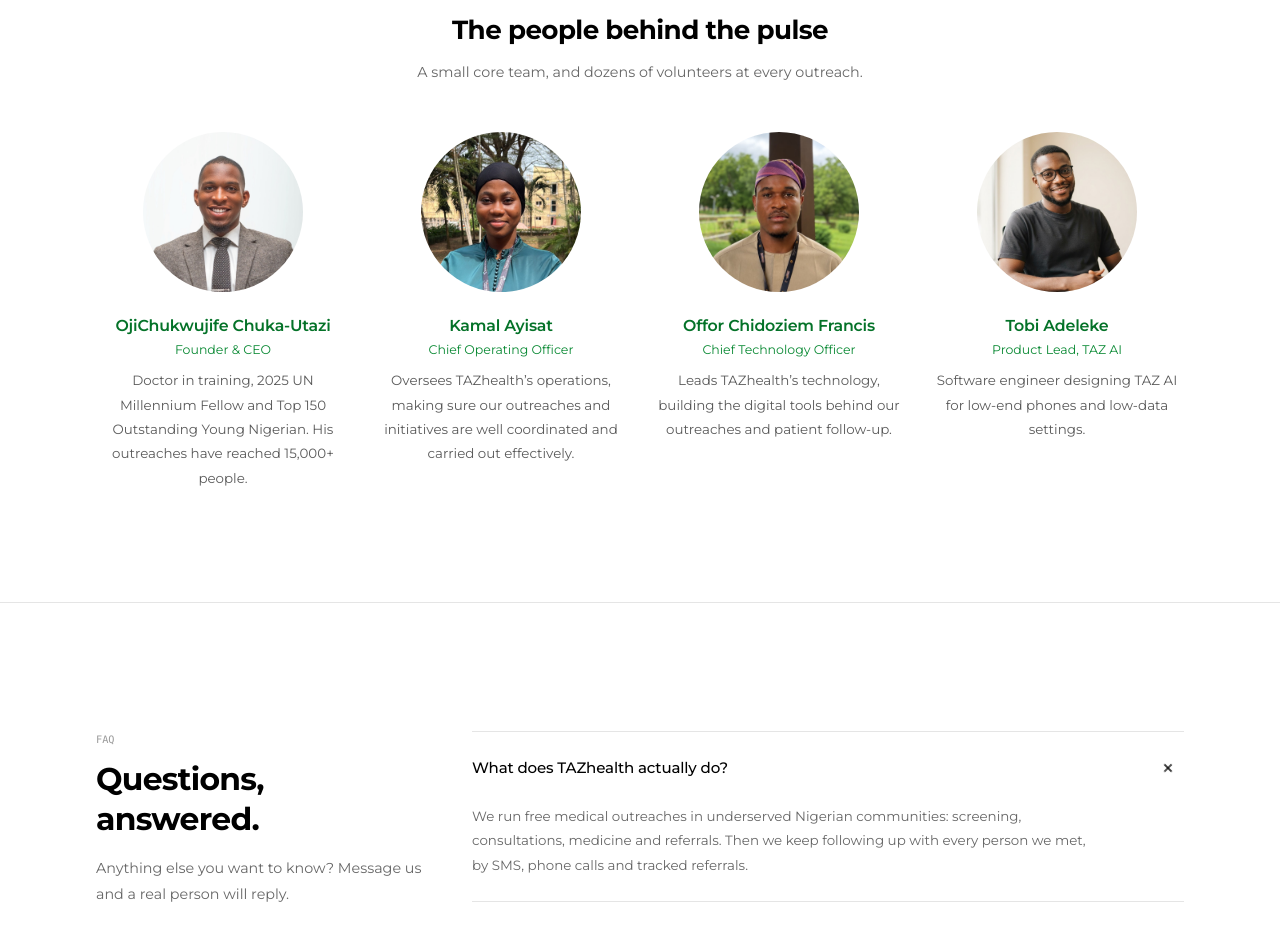
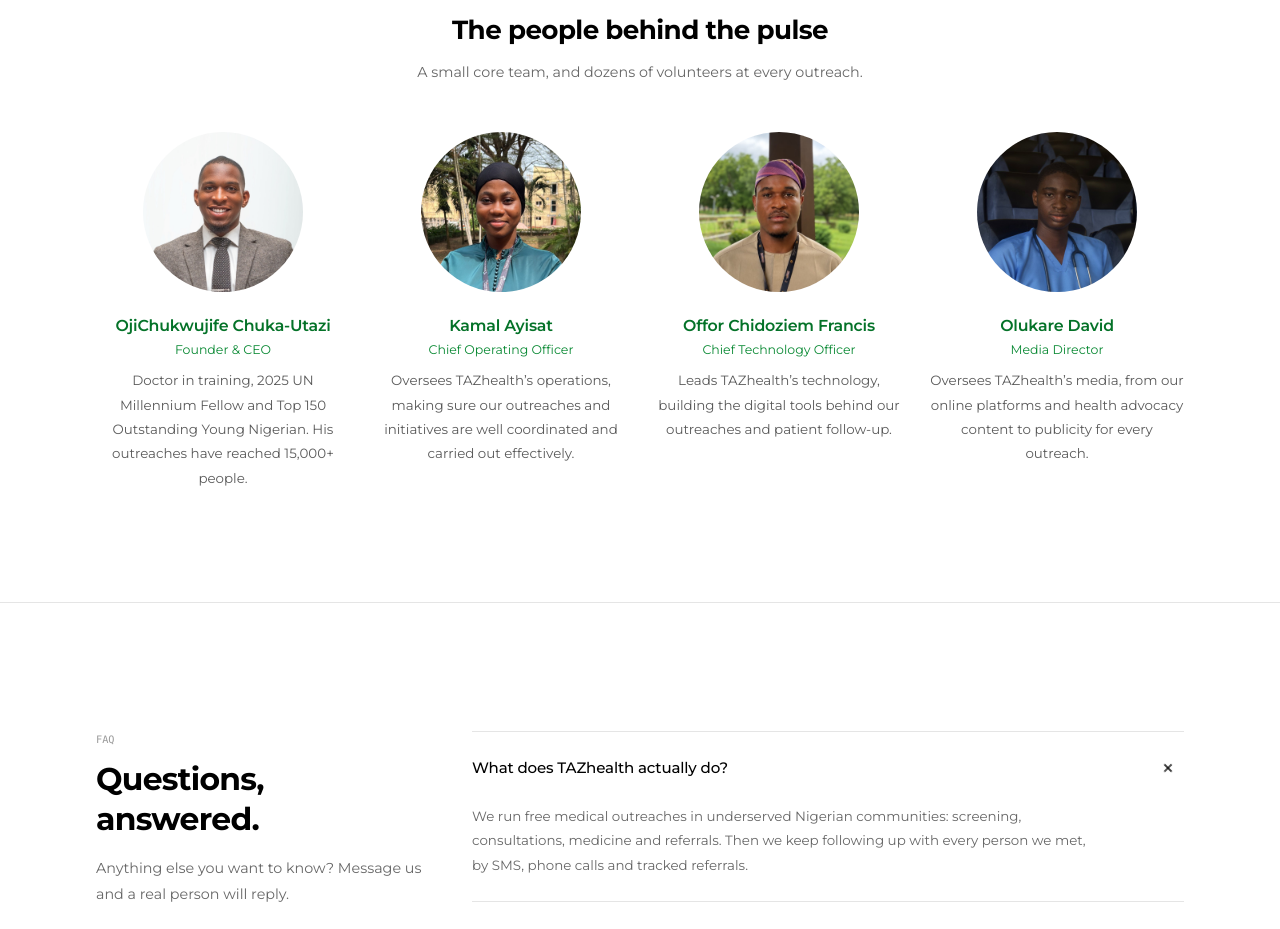
Before and after one commit to tazhealth/tazhealth, a Next.js app: page /about in a window 1280 px wide. Shown: the part 3940-4869 px from the top of the page. Built offline with nearby package versions, Linux system fonts and the light colour scheme.

Commit message:
refactor: update team member details for accuracy and clarity

```diff
--- a/data/people.ts
+++ b/data/people.ts
@@ -74,10 +74,10 @@ export const team: TeamMember[] = [
   x: 'https://x.com'
 },
 {
-  name: 'Tobi Adeleke',
-  role: 'Product Lead, TAZ AI',
-  image: images.team4,
-  bio: 'Software engineer designing TAZ AI for low-end phones and low-data settings.',
+  name: 'Olukare David',
+  role: 'Media Director',
+  image: '/team/olukare-david.jpg',
+  bio: 'Oversees TAZhealth’s media, from our online platforms and health advocacy content to publicity for every outreach.',
   linkedin: 'https://linkedin.com',
   x: 'https://x.com'
 }];
```
